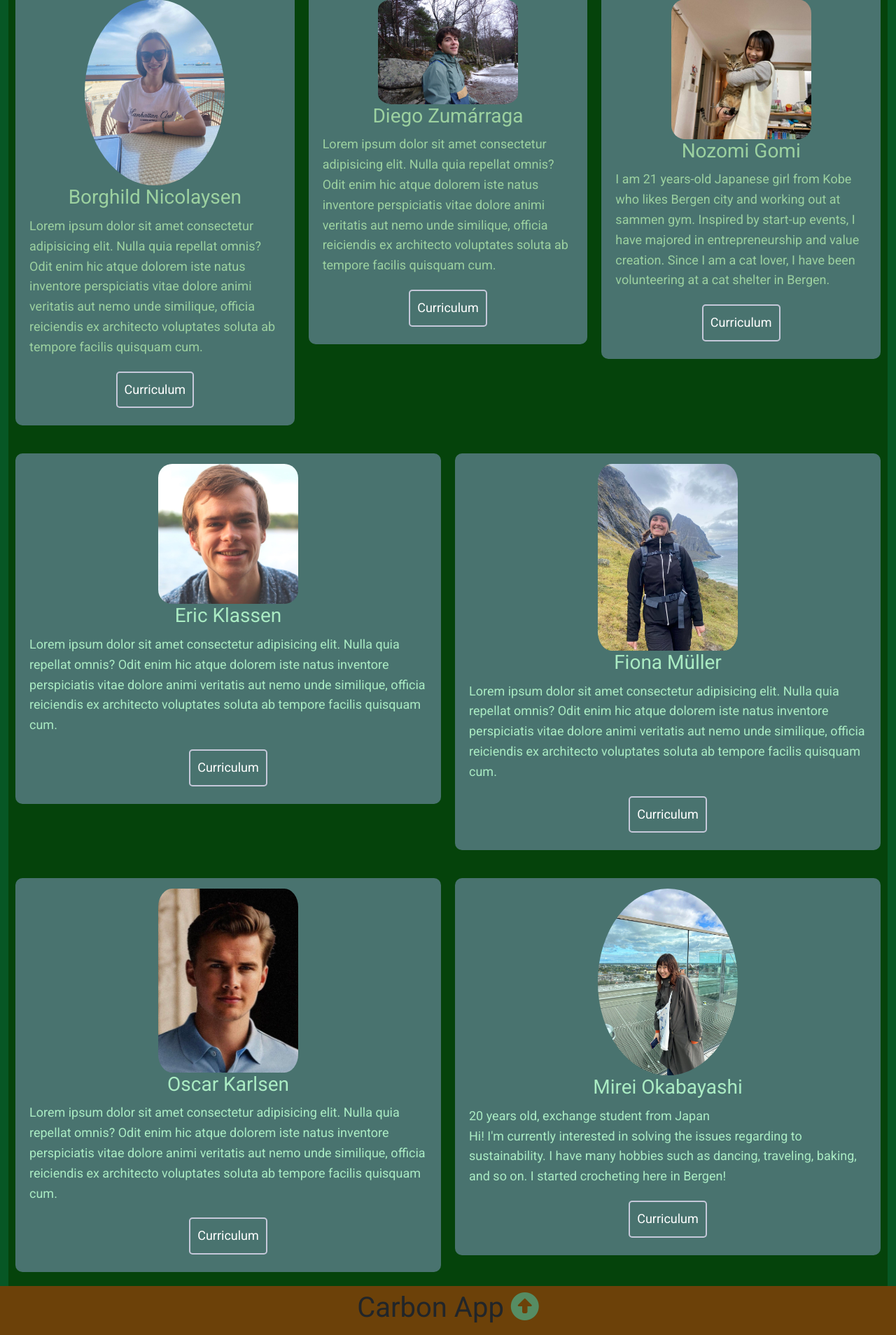
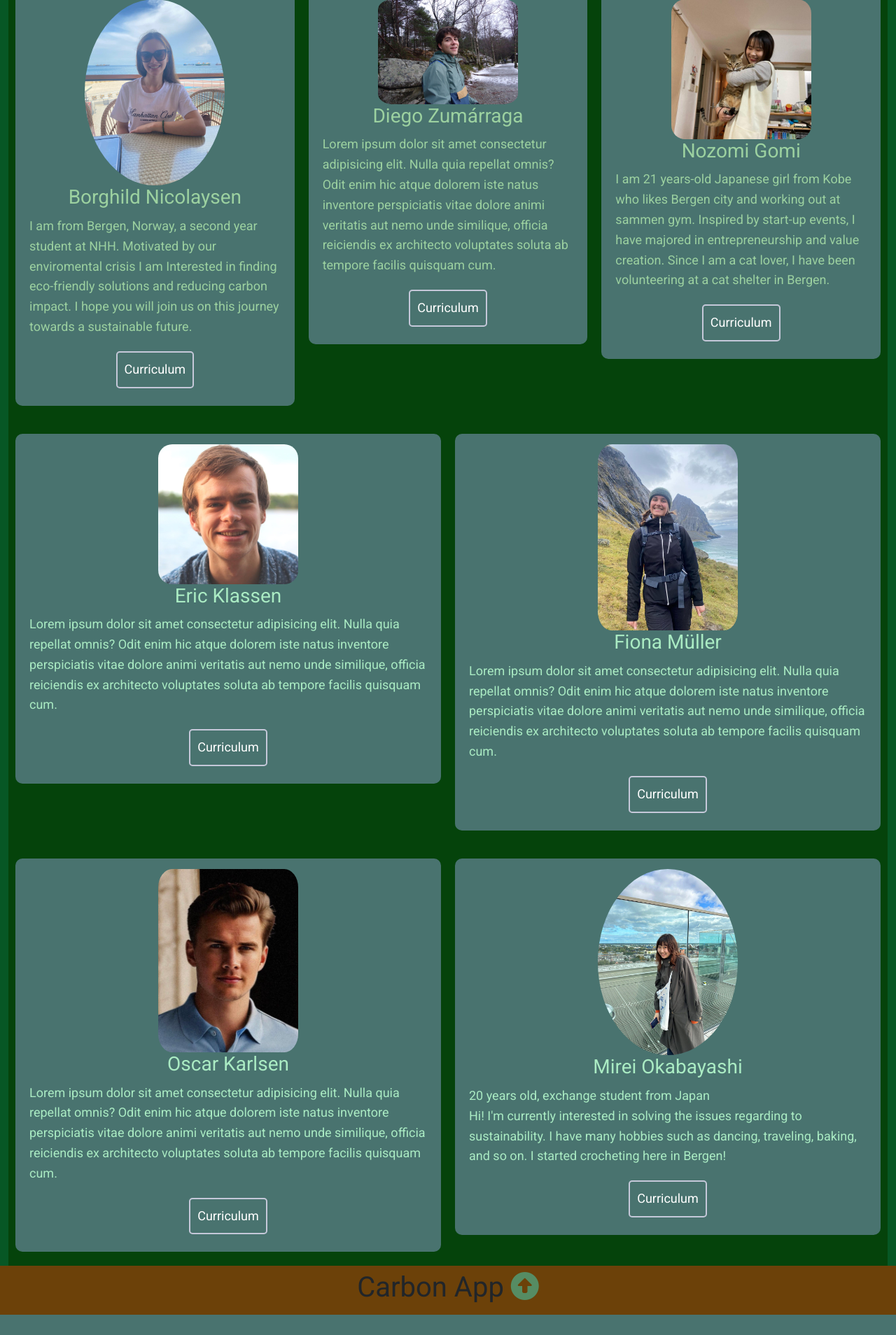
Before and after one commit to eklass3/NHH-FOR19-Group3, a Flask app: page / in a window 1280 px wide. Shown: the part 598-2506 px from the top of the page at 70% size. After the commit the page ends 2477 px from the top, so only its background shows below. Run offline with Flask 2, Linux system fonts and the light colour scheme; some libraries are stand-ins or nearby versions.

Commit message:
Update home.html

```diff
--- a/templates/home.html
+++ b/templates/home.html
@@ -47,7 +47,7 @@
         <div class="box">
           <img src="/static/Borghild.jpg" alt="" style="border-radius: 50%; width:200px;">
           <h3>Borghild Nicolaysen</h3>
-          <p>  Lorem ipsum dolor sit amet consectetur adipisicing elit. Nulla quia repellat omnis? Odit enim hic atque dolorem iste natus inventore perspiciatis vitae dolore animi veritatis aut nemo unde similique, officia reiciendis ex architecto voluptates soluta ab tempore facilis quisquam cum.
+          <p>  I am from Bergen, Norway, a second year student at NHH. Motivated by our enviromental crisis I am Interested in finding eco-friendly solutions and reducing carbon impact. I hope you will join us on this journey towards a sustainable future.
           </p>
           <div class="section_container_buttons_developers">
             <a class="btn_developers" href="#"  target="_blank">Curriculum</a>
```
